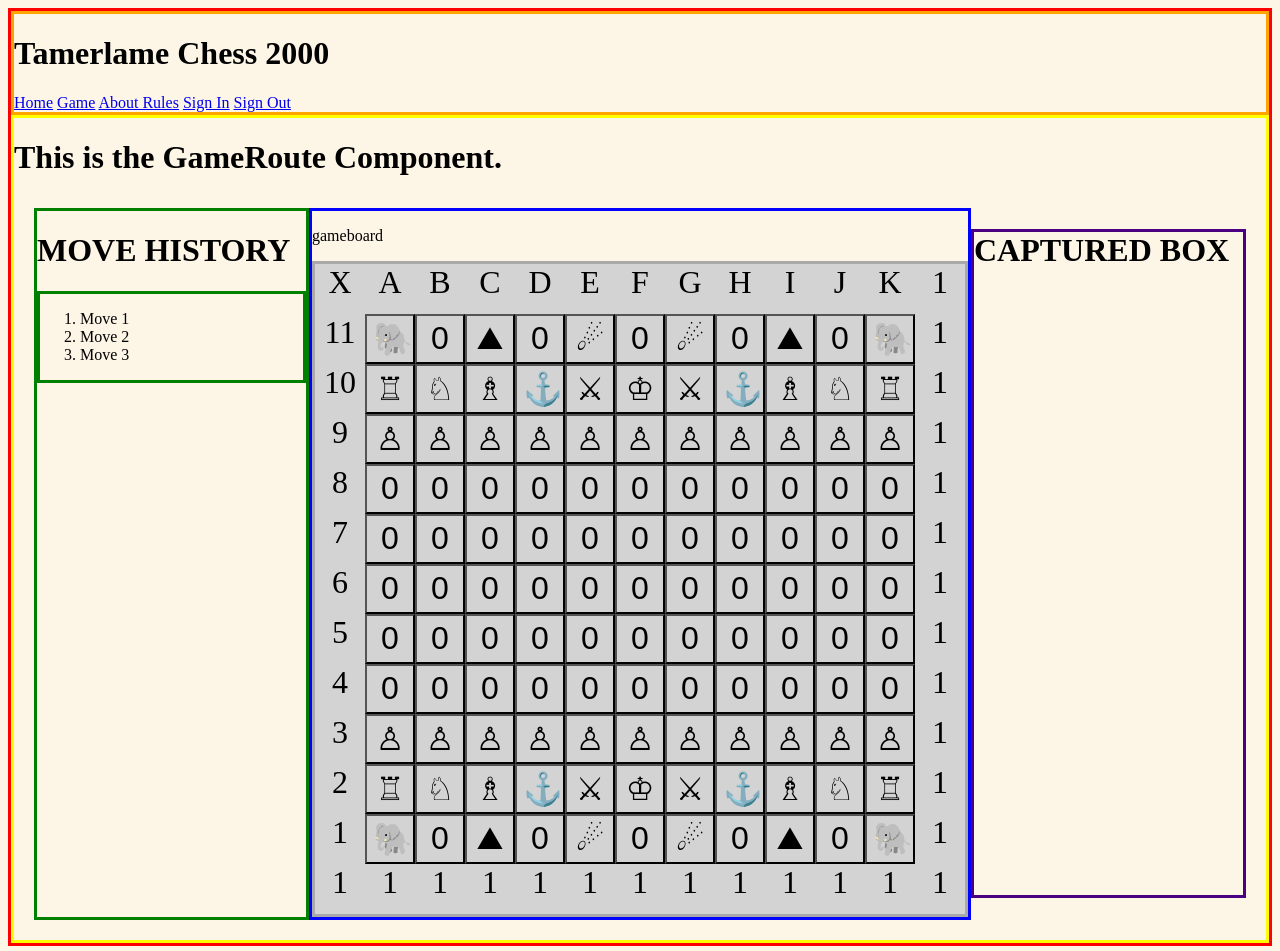
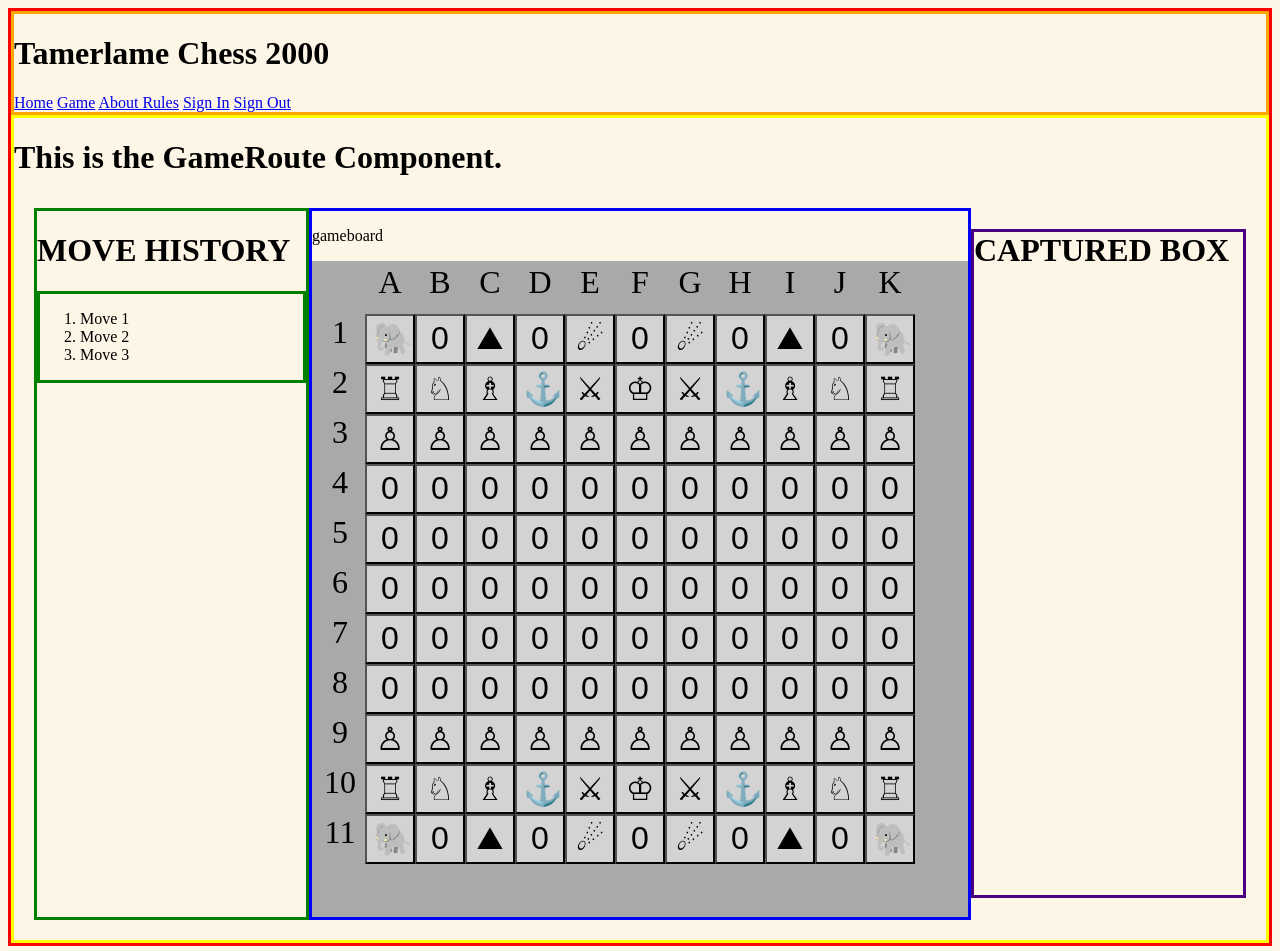
Before and after one commit to bobbydwise1/capstone-react-week3, a React app: page /#/GameRoute in a window 1280 px wide. Shown: the top 951 px of the page. Built offline with nearby package versions, Linux system fonts and the light colour scheme.

Commit message:
Remove non needed UI state from view.

```diff
--- a/src/components/gameboard.jsx
+++ b/src/components/gameboard.jsx
@@ -38,6 +38,15 @@ class Gameboard extends React.Component {
       fontSize: "24pt"
     }
 
+    const gridOuter = {
+      backgroundColor: "darkGrey",
+      width: '50px',
+      height: '50px',
+      verticalAlign: "middle",
+      textAlign:  "center",
+      fontSize: "24pt"
+    }
+
     // const gameSystem = math.matrix([
     //   [1,1,1,1,1,1,1,1,1,1,1,1,1],
     //   [1,0,0,0,0,0,0,0,0,0,0,0,1],
@@ -53,19 +62,19 @@ class Gameboard extends React.Component {
     // ]);
 
     const gameSystem = math.matrix([
-      ['X','A','B','C','D','E','F','G','H','I','J','K',1],
-      ['11','🐘',0,'⛰',0,'☄',0,'☄',0,'⛰',0,'🐘',1],
-      ['10','♖','♘','♗','⚓','⚔','♔','⚔','⚓','♗','♘','♖',1],
-      ['9','♙','♙','♙','♙','♙','♙','♙','♙','♙','♙','♙',1],
-      ['8',0,0,0,0,0,0,0,0,0,0,0,1],
-      ['7',0,0,0,0,0,0,0,0,0,0,0,1],
-      ['6',0,0,0,0,0,0,0,0,0,0,0,1],
-      ['5',0,0,0,0,0,0,0,0,0,0,0,1],
-      ['4',0,0,0,0,0,0,0,0,0,0,0,1],
-      ['3','♙','♙','♙','♙','♙','♙','♙','♙','♙','♙','♙',1],
-      ['2','♖','♘','♗','⚓','⚔','♔','⚔','⚓','♗','♘','♖',1],
-      ['1','🐘',0,'⛰',0,'☄',0,'☄',0,'⛰',0,'🐘',1],
       [1,1,1,1,1,1,1,1,1,1,1,1,1],
+      [1,'🐘',0,'⛰',0,'☄',0,'☄',0,'⛰',0,'🐘',1],
+      [1,'♖','♘','♗','⚓','⚔','♔','⚔','⚓','♗','♘','♖',1],
+      [1,'♙','♙','♙','♙','♙','♙','♙','♙','♙','♙','♙',1],
+      [1,0,0,0,0,0,0,0,0,0,0,0,1],
+      [1,0,0,0,0,0,0,0,0,0,0,0,1],
+      [1,0,0,0,0,0,0,0,0,0,0,0,1],
+      [1,0,0,0,0,0,0,0,0,0,0,0,1],
+      [1,0,0,0,0,0,0,0,0,0,0,0,1],
+      [1,'♙','♙','♙','♙','♙','♙','♙','♙','♙','♙','♙',1],
+      [1,'♖','♘','♗','⚓','⚔','♔','⚔','⚓','♗','♘','♖',1],
+      [1,'🐘',0,'⛰',0,'☄',0,'☄',0,'⛰',0,'🐘',1],
+      [1,1,1,1,1,1,1,1,1,1,1,1,1]
     ]);
 
     //React method to render a grid via loop
@@ -74,21 +83,21 @@ class Gameboard extends React.Component {
       <div style={compBox}>
         <p>gameboard</p>
          <div style={gridContainer}>
-           <div style={gridItem}>{gameSystem._data[0][0]}</div>
-           <div style={gridItem}>{gameSystem._data[0][1]}</div>
-           <div style={gridItem}>{gameSystem._data[0][2]}</div>
-           <div style={gridItem}>{gameSystem._data[0][3]}</div>
-           <div style={gridItem}>{gameSystem._data[0][4]}</div>
-           <div style={gridItem}>{gameSystem._data[0][5]}</div>
-           <div style={gridItem}>{gameSystem._data[0][6]}</div>
-           <div style={gridItem}>{gameSystem._data[0][7]}</div>
-           <div style={gridItem}>{gameSystem._data[0][8]}</div>
-           <div style={gridItem}>{gameSystem._data[0][9]}</div>
-           <div style={gridItem}>{gameSystem._data[0][10]}</div>
-           <div style={gridItem}>{gameSystem._data[0][11]}</div>
-           <div style={gridItem}>{gameSystem._data[0][12]}</div>
+           <div style={gridOuter}></div>
+           <div style={gridOuter}>A</div>
+           <div style={gridOuter}>B</div>
+           <div style={gridOuter}>C</div>
+           <div style={gridOuter}>D</div>
+           <div style={gridOuter}>E</div>
+           <div style={gridOuter}>F</div>
+           <div style={gridOuter}>G</div>
+           <div style={gridOuter}>H</div>
+           <div style={gridOuter}>I</div>
+           <div style={gridOuter}>J</div>
+           <div style={gridOuter}>K</div>
+           <div style={gridOuter}></div>
 
-           <div style={gridItem}>{gameSystem._data[1][0]}</div>
+           <div style={gridOuter}>1</div>
            <div style={gridItem}><button style={gridItem}>{gameSystem._data[1][1]}</button></div>
            <div style={gridItem}><button style={gridItem}>{gameSystem._data[1][2]}</button></div>
            <div style={gridItem}><button style={gridItem}>{gameSystem._data[1][3]}</button></div>
@@ -100,9 +109,9 @@ class Gameboard extends React.Component {
            <div style={gridItem}><button style={gridItem}>{gameSystem._data[1][9]}</button></div>
            <div style={gridItem}><button style={gridItem}>{gameSystem._data[1][10]}</button></div>
            <div style={gridItem}><button style={gridItem}>{gameSystem._data[1][11]}</button></div>
-           <div style={gridItem}>{gameSystem._data[1][12]}</div>
+           <div style={gridOuter}></div>
 
-           <div style={gridItem}>{gameSystem._data[2][0]}</div>
+           <div style={gridOuter}>2</div>
            <div style={gridItem}><button style={gridItem}>{gameSystem._data[2][1]}</button></div>
            <div style={gridItem}><button style={gridItem}>{gameSystem._data[2][2]}</button></div>
            <div style={gridItem}><button style={gridItem}>{gameSystem._data[2][3]}</button></div>
@@ -114,9 +123,9 @@ class Gameboard extends React.Component {
            <div style={gridItem}><button style={gridItem}>{gameSystem._data[2][9]}</button></div>
            <div style={gridItem}><button style={gridItem}>{gameSystem._data[2][10]}</button></div>
            <div style={gridItem}><button style={gridItem}>{gameSystem._data[2][11]}</button></div>
-           <div style={gridItem}>{gameSystem._data[2][12]}</div>
+           <div style={gridOuter}></div>
 
-           <div style={gridItem}>{gameSystem._data[3][0]}</div>
+           <div style={gridOuter}>3</div>
            <div style={gridItem}><button style={gridItem}>{gameSystem._data[3][1]}</button></div>
            <div style={gridItem}><button style={gridItem}>{gameSystem._data[3][2]}</button></div>
            <div style={gridItem}><button style={gridItem}>{gameSystem._data[3][3]}</button></div>
@@ -128,9 +137,9 @@ class Gameboard extends React.Component {
            <div style={gridItem}><button style={gridItem}>{gameSystem._data[3][9]}</button></div>
            <div style={gridItem}><button style={gridItem}>{gameSystem._data[3][10]}</button></div>
            <div style={gridItem}><button style={gridItem}>{gameSystem._data[3][11]}</button></div>
-           <div style={gridItem}>{gameSystem._data[3][12]}</div>
+           <div style={gridOuter}></div>
 
-           <div style={gridItem}>{gameSystem._data[4][0]}</div>
+           <div style={gridOuter}>4</div>
            <div style={gridItem}><button style={gridItem}>{gameSystem._data[4][1]}</button></div>
            <div style={gridItem}><button style={gridItem}>{gameSystem._data[4][2]}</button></div>
            <div style={gridItem}><button style={gridItem}>{gameSystem._data[4][3]}</button></div>
@@ -142,9 +151,9 @@ class Gameboard extends React.Component {
            <div style={gridItem}><button style={gridItem}>{gameSystem._data[4][9]}</button></div>
            <div style={gridItem}><button style={gridItem}>{gameSystem._data[4][10]}</button></div>
            <div style={gridItem}><button style={gridItem}>{gameSystem._data[4][11]}</button></div>
-           <div style={gridItem}>{gameSystem._data[4][12]}</div>
+           <div style={gridOuter}></div>
 
-           <div style={gridItem}>{gameSystem._data[5][0]}</div>
+           <div style={gridOuter}>5</div>
            <div style={gridItem}><button style={gridItem}>{gameSystem._data[5][1]}</button></div>
            <div style={gridItem}><button style={gridItem}>{gameSystem._data[5][2]}</button></div>
            <div style={gridItem}><button style={gridItem}>{gameSystem._data[5][3]}</button></div>
@@ -156,9 +165,9 @@ class Gameboard extends React.Component {
            <div style={gridItem}><button style={gridItem}>{gameSystem._data[5][9]}</button></div>
            <div style={gridItem}><button style={gridItem}>{gameSystem._data[5][10]}</button></div>
            <div style={gridItem}><button style={gridItem}>{gameSystem._data[5][11]}</button></div>
-           <div style={gridItem}>{gameSystem._data[5][12]}</div>
+           <div style={gridOuter}></div>
 
-           <div style={gridItem}>{gameSystem._data[6][0]}</div>
+           <div style={gridOuter}>6</div>
            <div style={gridItem}><button style={gridItem}>{gameSystem._data[6][1]}</button></div>
            <div style={gridItem}><button style={gridItem}>{gameSystem._data[6][2]}</button></div>
            <div style={gridItem}><button style={gridItem}>{gameSystem._data[6][3]}</button></div>
@@ -170,9 +179,9 @@ class Gameboard extends React.Component {
            <div style={gridItem}><button style={gridItem}>{gameSystem._data[6][9]}</button></div>
            <div style={gridItem}><button style={gridItem}>{gameSystem._data[6][10]}</button></div>
            <div style={gridItem}><button style={gridItem}>{gameSystem._data[6][11]}</button></div>
-           <div style={gridItem}>{gameSystem._data[6][12]}</div>
+           <div style={gridOuter}></div>
 
-           <div style={gridItem}>{gameSystem._data[7][0]}</div>
+           <div style={gridOuter}>7</div>
            <div style={gridItem}><button style={gridItem}>{gameSystem._data[7][1]}</button></div>
            <div style={gridItem}><button style={gridItem}>{gameSystem._data[7][2]}</button></div>
            <div style={gridItem}><button style={gridItem}>{gameSystem._data[7][3]}</button></div>
@@ -184,9 +193,9 @@ class Gameboard extends React.Component {
            <div style={gridItem}><button style={gridItem}>{gameSystem._data[7][9]}</button></div>
            <div style={gridItem}><button style={gridItem}>{gameSystem._data[7][10]}</button></div>
            <div style={gridItem}><button style={gridItem}>{gameSystem._data[7][11]}</button></div>
-           <div style={gridItem}>{gameSystem._data[7][12]}</div>
+           <div style={gridOuter}></div>
 
-           <div style={gridItem}>{gameSystem._data[8][0]}</div>
+           <div style={gridOuter}>8</div>
            <div style={gridItem}><button style={gridItem}>{gameSystem._data[8][1]}</button></div>
            <div style={gridItem}><button style={gridItem}>{gameSystem._data[8][2]}</button></div>
            <div style={gridItem}><button style={gridItem}>{gameSystem._data[8][3]}</button></div>
@@ -198,9 +207,9 @@ class Gameboard extends React.Component {
            <div style={gridItem}><button style={gridItem}>{gameSystem._data[8][9]}</button></div>
            <div style={gridItem}><button style={gridItem}>{gameSystem._data[8][10]}</button></div>
            <div style={gridItem}><button style={gridItem}>{gameSystem._data[8][11]}</button></div>
-           <div style={gridItem}>{gameSystem._data[8][12]}</div>
+           <div style={gridOuter}></div>
 
-           <div style={gridItem}>{gameSystem._data[9][0]}</div>
+           <div style={gridOuter}>9</div>
            <div style={gridItem}><button style={gridItem}>{gameSystem._data[9][1]}</button></div>
            <div style={gridItem}><button style={gridItem}>{gameSystem._data[9][2]}</button></div>
            <div style={gridItem}><button style={gridItem}>{gameSystem._data[9][3]}</button></div>
@@ -212,9 +221,9 @@ class Gameboard extends React.Component {
            <div style={gridItem}><button style={gridItem}>{gameSystem._data[9][9]}</button></div>
            <div style={gridItem}><button style={gridItem}>{gameSystem._data[9][10]}</button></div>
            <div style={gridItem}><button style={gridItem}>{gameSystem._data[9][11]}</button></div>
-           <div style={gridItem}>{gameSystem._data[9][12]}</div>
+           <div style={gridOuter}></div>
 
-           <div style={gridItem}>{gameSystem._data[10][0]}</div>
+           <div style={gridOuter}>10</div>
            <div style={gridItem}><button style={gridItem}>{gameSystem._data[10][1]}</button></div>
            <div style={gridItem}><button style={gridItem}>{gameSystem._data[10][2]}</button></div>
            <div style={gridItem}><button style={gridItem}>{gameSystem._data[10][3]}</button></div>
@@ -226,9 +235,9 @@ class Gameboard extends React.Component {
            <div style={gridItem}><button style={gridItem}>{gameSystem._data[10][9]}</button></div>
            <div style={gridItem}><button style={gridItem}>{gameSystem._data[10][10]}</button></div>
            <div style={gridItem}><button style={gridItem}>{gameSystem._data[10][11]}</button></div>
-           <div style={gridItem}>{gameSystem._data[10][12]}</div>
+           <div style={gridOuter}></div>
 
-           <div style={gridItem}>{gameSystem._data[11][0]}</div>
+           <div style={gridOuter}>11</div>
            <div style={gridItem}><button style={gridItem}>{gameSystem._data[11][1]}</button></div>
            <div style={gridItem}><button style={gridItem}>{gameSystem._data[11][2]}</button></div>
            <div style={gridItem}><button style={gridItem}>{gameSystem._data[11][3]}</button></div>
@@ -240,21 +249,21 @@ class Gameboard extends React.Component {
            <div style={gridItem}><button style={gridItem}>{gameSystem._data[11][9]}</button></div>
            <div style={gridItem}><button style={gridItem}>{gameSystem._data[11][10]}</button></div>
            <div style={gridItem}><button style={gridItem}>{gameSystem._data[11][11]}</button></div>
-           <div style={gridItem}>{gameSystem._data[11][12]}</div>
+           <div style={gridOuter}></div>
 
-           <div style={gridItem}>{gameSystem._data[12][0]}</div>
-           <div style={gridItem}>{gameSystem._data[12][1]}</div>
-           <div style={gridItem}>{gameSystem._data[12][2]}</div>
-           <div style={gridItem}>{gameSystem._data[12][3]}</div>
-           <div style={gridItem}>{gameSystem._data[12][4]}</div>
-           <div style={gridItem}>{gameSystem._data[12][5]}</div>
-           <div style={gridItem}>{gameSystem._data[12][6]}</div>
-           <div style={gridItem}>{gameSystem._data[12][7]}</div>
-           <div style={gridItem}>{gameSystem._data[12][8]}</div>
-           <div style={gridItem}>{gameSystem._data[12][9]}</div>
-           <div style={gridItem}>{gameSystem._data[12][10]}</div>
-           <div style={gridItem}>{gameSystem._data[12][11]}</div>
-           <div style={gridItem}>{gameSystem._data[12][12]}</div>
+           <div style={gridOuter}></div>
+           <div style={gridOuter}></div>
+           <div style={gridOuter}></div>
+           <div style={gridOuter}></div>
+           <div style={gridOuter}></div>
+           <div style={gridOuter}></div>
+           <div style={gridOuter}></div>
+           <div style={gridOuter}></div>
+           <div style={gridOuter}></div>
+           <div style={gridOuter}></div>
+           <div style={gridOuter}></div>
+           <div style={gridOuter}></div>
+           <div style={gridOuter}></div>
 
          </div>
 
```
